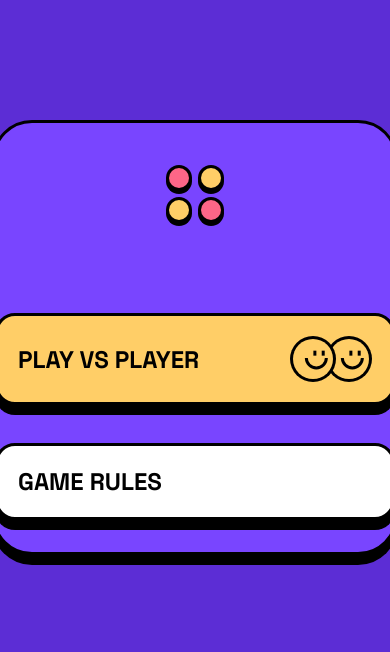
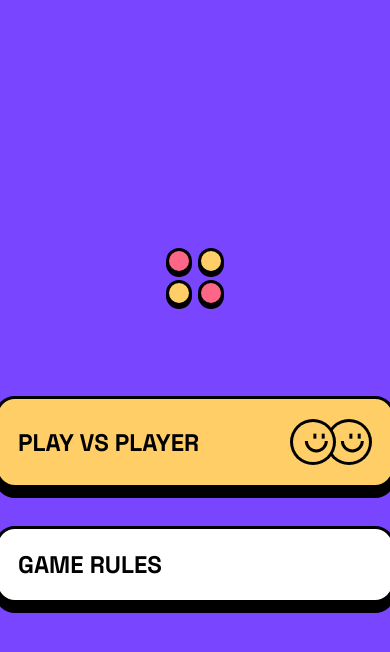
Before and after one commit to Vasallius/connect-four, a React (Vite) app: page / in a window 390 px wide. Shown: the top 652 px of the page. Built offline with nearby package versions, Linux system fonts and the light colour scheme; the HTML template or start-up script is replaced by a standard one.

Commit message:
feat: made main menu responsive

```diff
--- a/src/App.jsx
+++ b/src/App.jsx
@@ -7,7 +7,7 @@ import { Routes, Route } from "react-router-dom";
 function App() {
   return (
     <>
-      <div className="bg-iris h-screen flex  justify-center">
+      <div className="bg-purple md:bg-iris h-screen flex  justify-center">
         <Routes>
           <Route path="/" element={<MainMenu />} />
           <Route path="/rules" element={<Rules />} />
--- a/src/components/MainMenu.jsx
+++ b/src/components/MainMenu.jsx
@@ -4,7 +4,7 @@ import { Link } from "react-router-dom";
 
 const MainMenu = () => {
   return (
-    <main className="bg-purple h-[435px] w-[480px] flex flex-col items-center mt-[120px] justify-center gap-y-2 rounded-[40px] border-[3px] border-black shadow-thick-black">
+    <main className="bg-purple h-[435px] w-[480px] flex flex-col items-center mt-[203px] md:mt-[295px] lg:mt-[233px] justify-center gap-y-2 rounded-[40px] md:border-[3px] md:border-black md:shadow-thick-black">
       <img className="mt-[70px] mb-[79px]" src={Logo} alt="Connect Four Logo" />
       <Link to="/game">
         <button className="flex items-center justify-between bg-dandelion rounded-[20px] p-5 w-[400px] border-[3px] border-black shadow-thick-black mb-[30px] hover:border-iris hover:shadow-thick-purple">
@@ -21,9 +21,7 @@ const MainMenu = () => {
 
       <Link to="/rules">
         <button className="flex justify-between bg-white rounded-[20px] p-5 w-[400px] border-[3px] border-black shadow-thick-black mb-[60px] hover:border-iris hover:shadow-thick-purple">
-          <h1 className="text-md font-spacegrotesk font-bold hover:border-iris  ">
-            GAME RULES
-          </h1>
+          <h1 className="text-md font-spacegrotesk font-bold">GAME RULES</h1>
         </button>
       </Link>
     </main>
```
